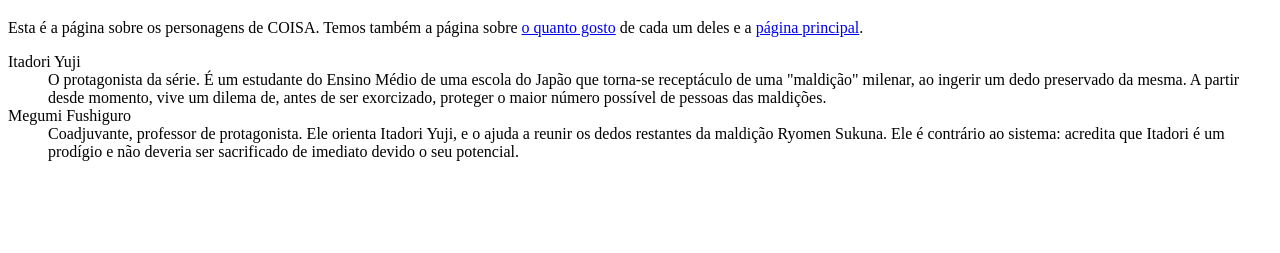
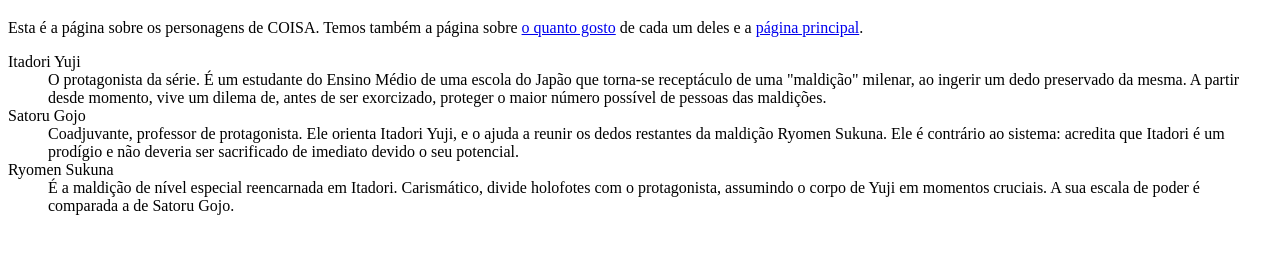
Before and after one commit to ufjf-dcc202/ufjf-dcc202-2023-3-b-atv5-ian-naka, a website: page personagens.html in a window 1280 px wide. Shown: the part 61-314 px from the top of the page. Drawn offline with Linux system fonts and the light colour scheme.

Commit message:
Finaliza a descrição dos 3 personagens

```diff
--- a/personagens.html
+++ b/personagens.html
@@ -16,8 +16,12 @@
 
             </div>
             <div>
-                <dt>Megumi Fushiguro</dt>
+                <dt>Satoru Gojo</dt>
                 <dd>Coadjuvante, professor de protagonista. Ele orienta Itadori Yuji, e o ajuda a reunir os dedos restantes da maldição Ryomen Sukuna. Ele é contrário ao sistema: acredita que Itadori é um prodígio e não deveria ser sacrificado de imediato devido o seu potencial.</dd>
+            </div>
+            <div>
+                <dt>Ryomen Sukuna</dt>
+                <dd>É a maldição de nível especial reencarnada em Itadori. Carismático, divide holofotes com o protagonista, assumindo o corpo de Yuji em momentos cruciais. A sua escala de poder é comparada a de Satoru Gojo.</dd>
             </div>
         </dl>
     </main>
```
